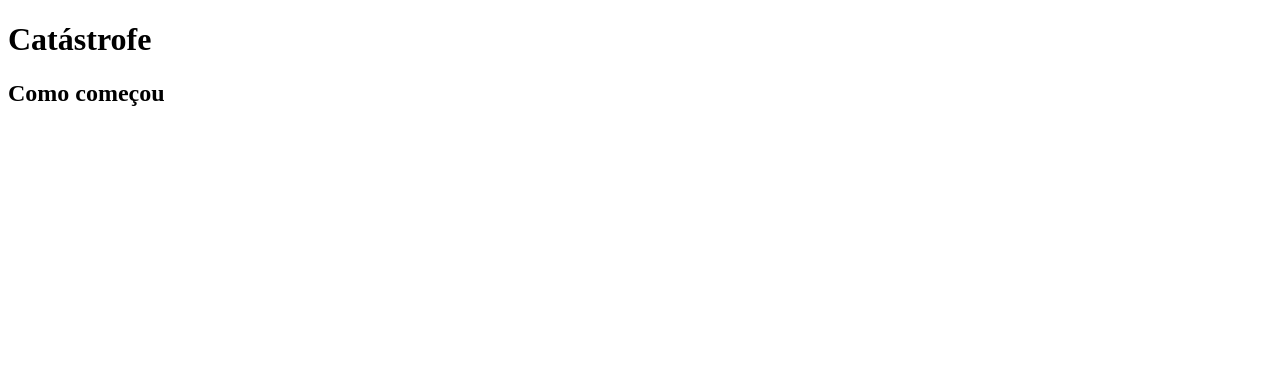
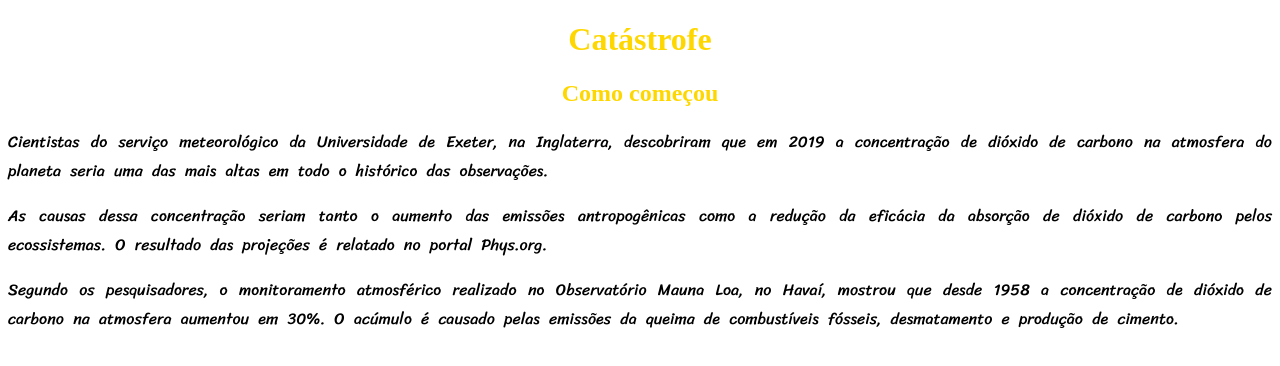
Before and after one commit to Andrewsgc/Atividade, a plain HTML site: page index.html in a window 1280 px wide. Drawn offline with Linux system fonts and the light colour scheme.

Commit message:
Add files via upload

```diff
--- a/index.html
+++ b/index.html
@@ -2,6 +2,17 @@
 
 <html lang="pt-br">
 <head>
+	<link href="https://fonts.googleapis.com/css?family=Sriracha&display=swap" rel="stylesheet">
+	<style>
+	p{text-align: justify;
+		word-spacing: 5px;
+	font-family: 'Sriracha', cursive;}
+    h1,h2{text-align: center;
+    color:gold;
+
+
+	}
+	</style>
     <title>Site</title>
     <meta charset="utf-8">
     <meta name="keywords" content="iniciante, criação, DS" />
@@ -10,5 +21,11 @@
 <body>
 <h1>Catástrofe</h1>
 <h2>Como começou</h2>
+<p>Cientistas do serviço meteorológico da Universidade de Exeter, na Inglaterra, descobriram que em 2019 a concentração de dióxido de carbono na atmosfera do planeta seria uma das mais altas em todo o histórico das observações.</p>
+
+<p>As causas dessa concentração seriam tanto o aumento das emissões antropogênicas como a redução da eficácia da absorção de dióxido de carbono pelos ecossistemas. O resultado das projeções é relatado no portal Phys.org.</p>
+
+<p>Segundo os pesquisadores, o monitoramento atmosférico realizado no Observatório Mauna Loa, no Havaí, mostrou que desde 1958 a concentração de dióxido de carbono na atmosfera aumentou em 30%. O acúmulo é causado pelas emissões da queima de combustíveis fósseis, desmatamento e produção de cimento.</p>
+
 </body>
 </html>
```
